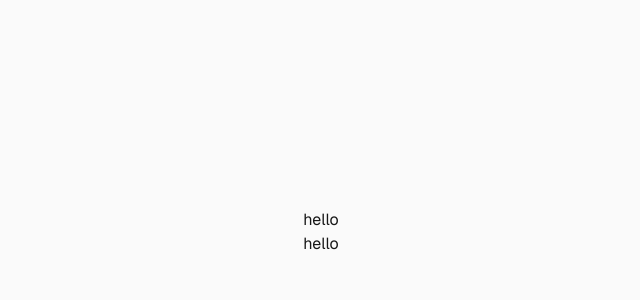
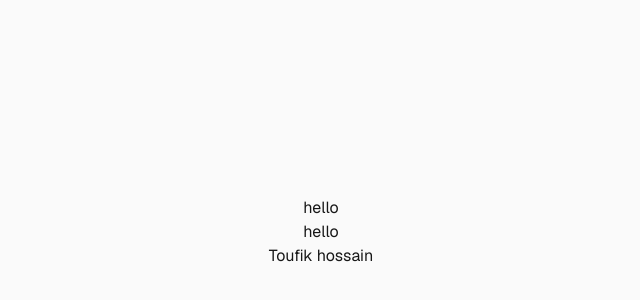
Before and after one commit to raju-codes77/team, a Next.js app: page / in a window 1280 px wide. Shown: the part 168-468 px from the top of the page, without its empty margins (319-959 px from the left). Built offline with nearby package versions, Linux system fonts and the light colour scheme.

Commit message:
add somathing

```diff
--- a/src/app/page.js
+++ b/src/app/page.js
@@ -5,6 +5,7 @@ export default function Home() {
     <div className="flex flex-col flex-1 items-center justify-center bg-zinc-50 font-sans dark:bg-black">
       <h2>hello</h2>
       <h1>hello</h1>
+      <h2>Toufik hossain</h2>
     </div>
   );
 }
```
